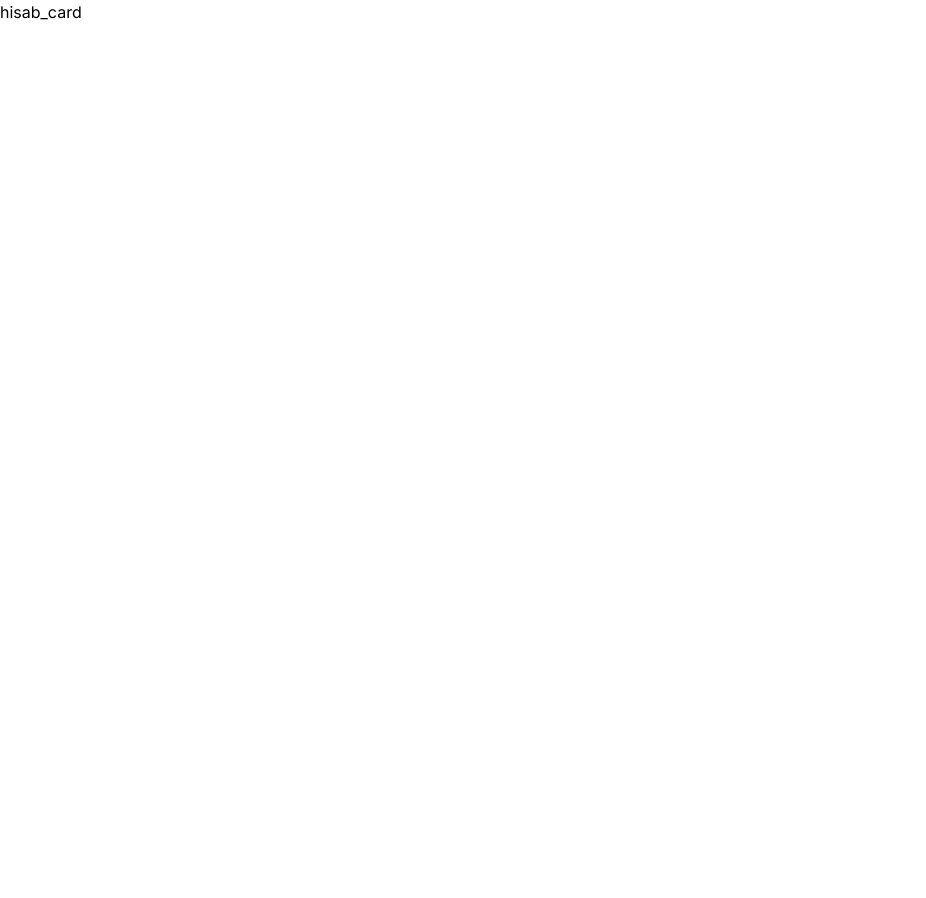
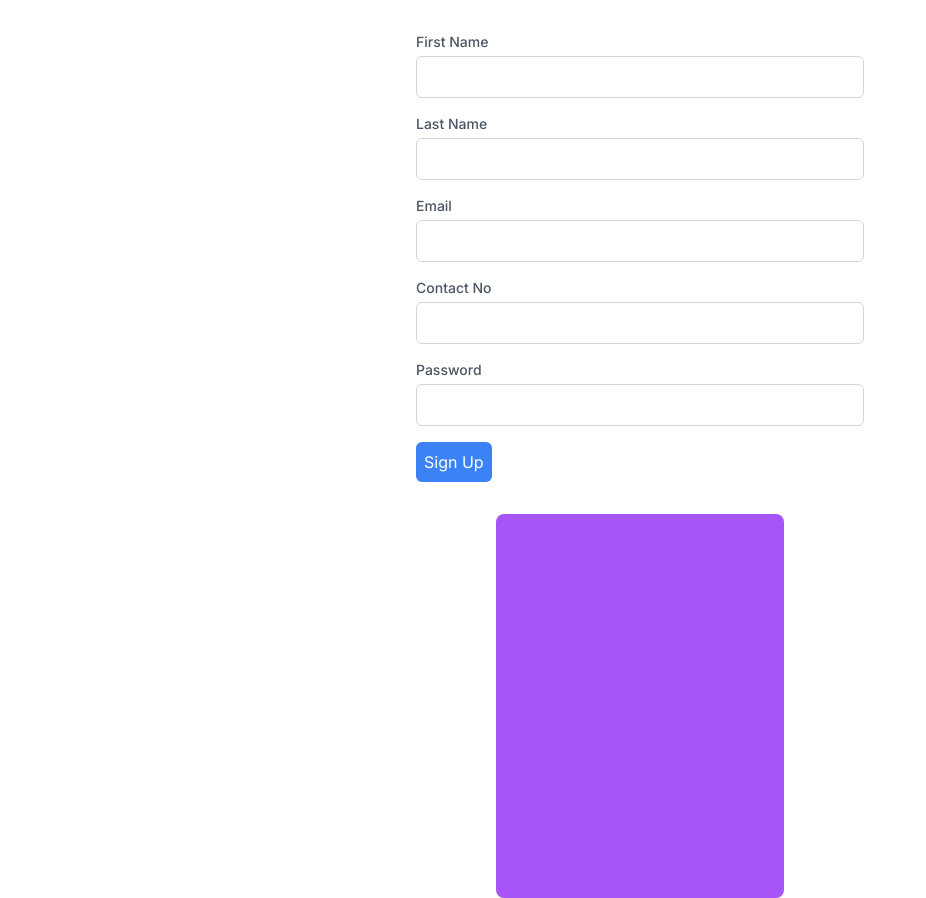
Before and after one commit to ankitmtiwari/apna_hisab, a Next.js app: page / in a window 1280 px wide. Shown: the whole page, without its empty margins (0-926 px from the left). Before the commit the page ends 800 px from the top, so only its background shows below. Built offline with nearby package versions, Linux system fonts and the light colour scheme.

Commit message:
auth form

```diff
--- /dev/null
+++ b/src/app/components/main_component/auth.jsx
@@ -0,0 +1,118 @@
+"use client";
+import React from "react";
+import { useState } from "react";
+const Auth = () => {
+  // State for form fields
+  const [firstName, setFirstName] = useState("");
+  const [lastName, setLastName] = useState("");
+  const [email, setEmail] = useState("");
+  const [contactNo, setContactNo] = useState("");
+  const [password, setPassword] = useState("");
+
+  // Function to handle form submission
+  const handleSubmit = (e) => {
+    e.preventDefault();
+    // Add your logic for form submission here
+  };
+  return (
+    <>
+      <div>
+        <form className="max-w-md mx-auto my-8" onSubmit={handleSubmit}>
+          {/* Form fields */}
+          <div className="mb-4">
+            <label
+              htmlFor="firstName"
+              className="block text-sm font-medium text-gray-600"
+            >
+              First Name
+            </label>
+            <input
+              type="text"
+              id="firstName"
+              name="firstName"
+              value={firstName}
+              onChange={(e) => setFirstName(e.target.value)}
+              className="mt-1 p-2 border border-gray-300 rounded-md w-full"
+            />
+          </div>
+          <div className="mb-4">
+            <label
+              htmlFor="lastName"
+              className="block text-sm font-medium text-gray-600"
+            >
+              Last Name
+            </label>
+            <input
+              type="text"
+              id="lastName"
+              name="lastName"
+              value={lastName}
+              onChange={(e) => setLastName(e.target.value)}
+              className="mt-1 p-2 border border-gray-300 rounded-md w-full"
+            />
+          </div>
+          <div className="mb-4">
+            <label
+              htmlFor="email"
+              className="block text-sm font-medium text-gray-600"
+            >
+              Email
+            </label>
+            <input
+              type="email"
+              id="email"
+              name="email"
+              value={email}
+              onChange={(e) => setEmail(e.target.value)}
+              className="mt-1 p-2 border border-gray-300 rounded-md w-full"
+            />
+          </div>
+          <div className="mb-4">
+            <label
+              htmlFor="contactNo"
+              className="block text-sm font-medium text-gray-600"
+            >
+              Contact No
+            </label>
+            <input
+              type="number"
+              id="contactNo"
+              name="contactNo"
+              value={contactNo}
+              onChange={(e) => setContactNo(e.target.value)}
+              className="mt-1 p-2 border border-gray-300 rounded-md w-full"
+            />
+          </div>
+          <div className="mb-4">
+            <label
+              htmlFor="password"
+              className="block text-sm font-medium text-gray-600"
+            >
+              Password
+            </label>
+            <input
+              type="password"
+              id="password"
+              name="password"
+              value={password}
+              onChange={(e) => setPassword(e.target.value)}
+              className="mt-1 p-2 border border-gray-300 rounded-md w-full"
+            />
+          </div>
+
+          {/* Repeat similar structure for other fields (lastName, email, contactNo, password) */}
+
+          {/* Submit button */}
+          <button
+            type="submit"
+            className="bg-blue-500 text-white p-2 rounded-md hover:bg-blue-600 focus:outline-none focus:ring focus:border-blue-300"
+          >
+            Sign Up
+          </button>
+        </form>
+      </div>
+    </>
+  );
+};
+
+export default Auth;
--- a/src/app/components/single_components/hisab_card.jsx
+++ b/src/app/components/single_components/hisab_card.jsx
@@ -1,7 +1,11 @@
 import React from "react";
 
 const Hisab_card = () => {
-  return <div>hisab_card</div>;
+  return (
+    <>
+      <div className="bg-purple-500 h-96 w-72 mx-auto my-auto rounded-lg"></div>
+    </>
+  );
 };
 
 export default Hisab_card;
--- a/src/app/page.js
+++ b/src/app/page.js
@@ -1,9 +1,10 @@
 import React from "react";
 import Hisab_card from "./components/single_components/hisab_card";
-
+import Auth from "./components/main_component/auth";
 const Page = () => {
   return (
     <>
+      <Auth />
       <Hisab_card />
     </>
   );
```
